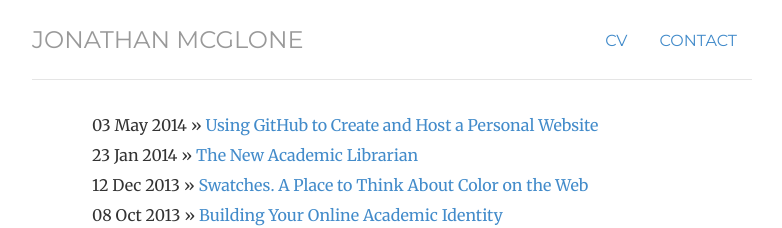
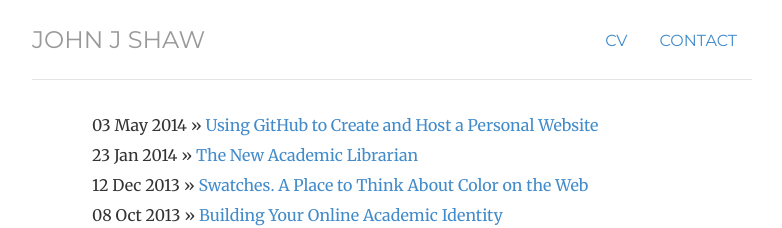
Before and after one commit to JohnJShaw/johnjshaw.github.io, a Jekyll site: the page built from notes/index.html, in a window 1280 px wide. Shown: the top 228 px of the page, without its empty margins (248-1030 px from the left). Built offline with Jekyll 4.4.1, drawn with Linux system fonts in a browser that asks for light colours.

Commit message:
Update header.html

```diff
--- a/_includes/header.html
+++ b/_includes/header.html
@@ -5,5 +5,5 @@
 		<!-- <li class="{{ page.notes }}"><a href="/notes" title="Notes">Notes</a></li> -->
 		<li class="{{ page.contact }}"><a href="/contact" title="Contact">Contact</a></li>
 	</ul>
-	<h3 class="text-muted"><a href="/">Jonathan McGlone</a></h3>
+	<h3 class="text-muted"><a href="/">John J Shaw</a></h3>
 </div> <!-- /header -->
```
